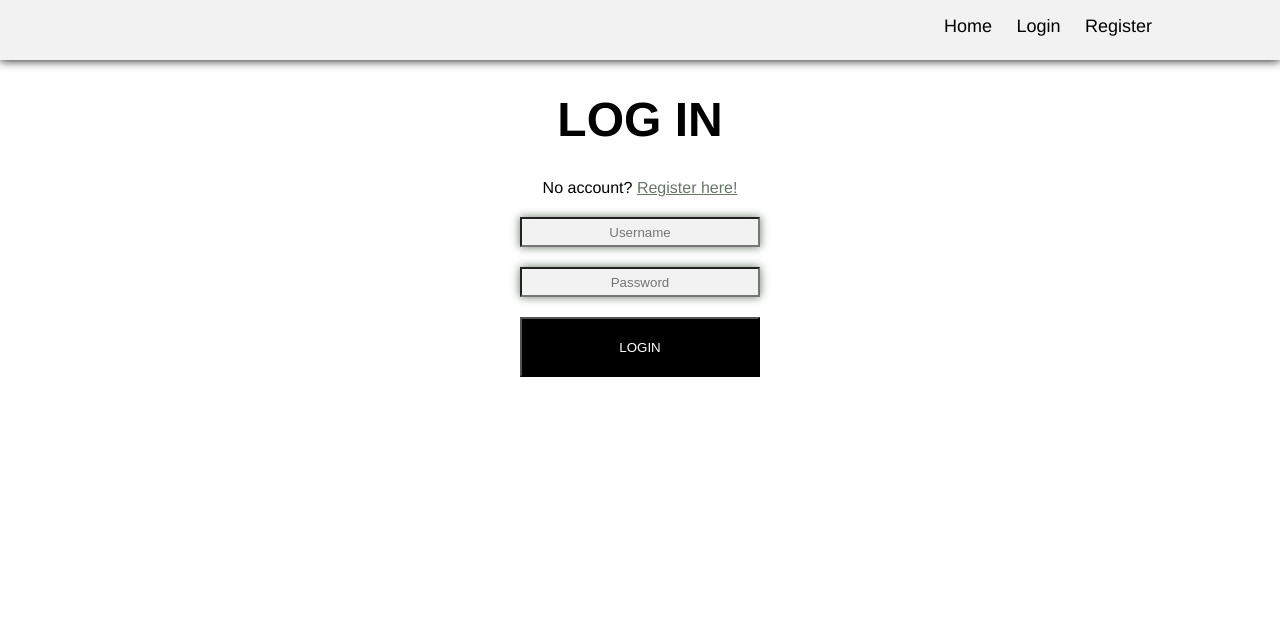
After one commit to milivojevicentijevic/cwd_php, a PHP site: page /login.php in a window 1280 px wide. The commit adds this page. Shown: the top 617 px of the page. Run offline with PHP 8.4, Linux system fonts and the light colour scheme.

Commit message:
login style

```diff
--- /dev/null
+++ b/PHP_Course/project/login.php
@@ -0,0 +1,18 @@
+<?php
+require_once 'includes/header.php';
+?>
+
+<div>
+    <h1>Log in</h1>
+    <p>No account? <a href="register.php">Register here!</a></p>
+
+    <form action="index.php" method="post">
+        <input type="text" name="username" placeholder="Username">
+        <input type="password" name="password" placeholder="Password">
+        <button type="submit" name="submit">LOGIN</button>
+    </form>
+</div>
+
+<?php
+require_once 'includes/footer.php';
+?>
--- a/PHP_Course/project/style.css
+++ b/PHP_Course/project/style.css
@@ -40,3 +40,31 @@ footer {
 footer p {
     text-transform: uppercase;
 }
+
+div {
+    width: 100%;
+    margin: 0 auto;
+    text-align: center;
+}
+h1 {
+    text-transform: uppercase;
+    font-size: 48px;
+}
+p a {
+    color: #676;
+}
+input {
+    display: block;
+    margin: 20px auto;
+    text-align: center;
+    box-shadow:  0 0 10px #676;
+    width: 240px;
+    height: 30px;
+    background-color: #f2f2f2;
+}
+button {
+    width: 240px;
+    height: 60px;
+    background-color: #000;
+    color: #fff;
+}
```
